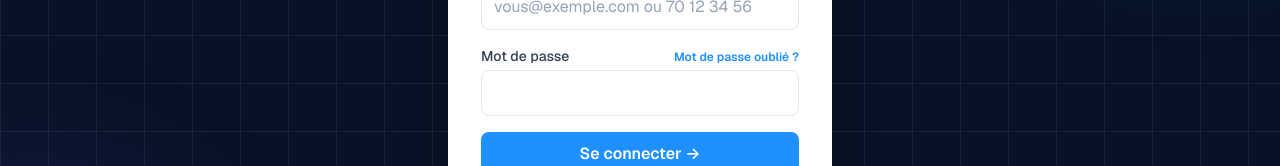
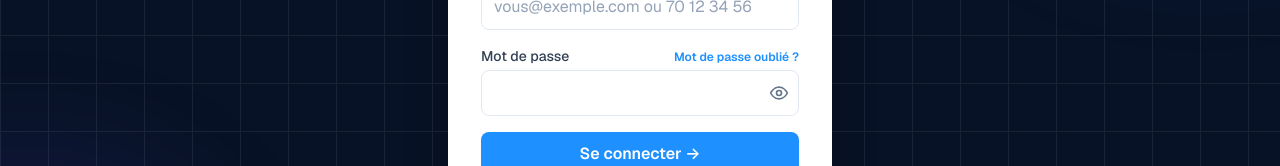
Before and after one commit to ShuyahBF/telecom-boutique, a React (Vite) app in the folder frontend/: page /connexion in a window 1280 px wide. Shown: the part 397-563 px from the top of the page. Built offline with nearby package versions, Linux system fonts and the light colour scheme; no server answers.

Commit message:
Champs mot de passe et code : bouton œil pour afficher ou masquer la saisie
Composant réutilisable ChampMotDePasse (bouton accessible au clavier, ne soumet
pas le formulaire, autoComplete d'origine conservé), utilisé pour tous les
champs mot de passe et code de l'application.

```diff
--- /dev/null
+++ b/frontend/src/components/ChampMotDePasse.jsx
@@ -0,0 +1,46 @@
+import { useState } from "react";
+
+// Champ de saisie SECRÈTE (mot de passe, code reçu) avec un bouton « œil »
+// pour afficher ou masquer ce qui est tapé. Chaque champ a son propre œil.
+//   - Toutes les propriétés habituelles d'un <input> sont transmises telles
+//     quelles (id, value, onChange, autoComplete, required, maxLength...).
+//   - visibleParDefaut : true pour un champ affiché en clair au départ
+//     (ex. mot de passe provisoire choisi par le DG, à recopier).
+//   - classeConteneur : classes du bloc qui entoure le champ (ex. « flex-1 »).
+//   - Le bouton est de type « button » : il ne soumet jamais le formulaire, et
+//     il est atteignable au clavier (Tab, puis Entrée ou Espace).
+export default function ChampMotDePasse({ className = "input", visibleParDefaut = false, classeConteneur = "", ...proprietes }) {
+  const [visible, setVisible] = useState(visibleParDefaut);
+  return (
+    <div className={`relative ${classeConteneur}`}>
+      <input {...proprietes} type={visible ? "text" : "password"} className={`${className} pr-11`} />
+      <button type="button" onClick={() => setVisible((v) => !v)}
+        aria-label={visible ? "Masquer le mot de passe" : "Afficher le mot de passe"}
+        title={visible ? "Masquer le mot de passe" : "Afficher le mot de passe"}
+        className="absolute inset-y-0 right-0 flex w-10 items-center justify-center rounded-r-lg text-gray-500 hover:text-primary focus:outline-none focus-visible:ring-2 focus-visible:ring-primary">
+        {visible ? <OeilBarre /> : <Oeil />}
+      </button>
+    </div>
+  );
+}
+
+// Icônes dessinées en SVG (aucune bibliothèque d'icônes dans le projet)
+function Oeil() {
+  return (
+    <svg viewBox="0 0 24 24" className="h-5 w-5" fill="none" stroke="currentColor" strokeWidth="2" strokeLinecap="round" strokeLinejoin="round" aria-hidden="true">
+      <path d="M2 12s3.5-7 10-7 10 7 10 7-3.5 7-10 7S2 12 2 12z" />
+      <circle cx="12" cy="12" r="3" />
+    </svg>
+  );
+}
+
+function OeilBarre() {
+  return (
+    <svg viewBox="0 0 24 24" className="h-5 w-5" fill="none" stroke="currentColor" strokeWidth="2" strokeLinecap="round" strokeLinejoin="round" aria-hidden="true">
+      <path d="M10.6 5.1A10.4 10.4 0 0 1 12 5c6.5 0 10 7 10 7a17.6 17.6 0 0 1-3.1 4.1" />
+      <path d="M6.6 6.6C3.9 8.4 2 12 2 12s3.5 7 10 7a9.7 9.7 0 0 0 5.4-1.6" />
+      <path d="M9.9 9.9a3 3 0 0 0 4.2 4.2" />
+      <path d="M2 2l20 20" />
+    </svg>
+  );
+}
--- a/frontend/src/pages/ChangerMotDePasse.jsx
+++ b/frontend/src/pages/ChangerMotDePasse.jsx
@@ -3,6 +3,7 @@ import { Navigate, useLocation, useNavigate } from "react-router-dom";
 import { useAuth } from "@/context/AuthContext";
 import { messageErreur } from "@/lib/api";
 import Chargement from "@/components/Chargement";
+import ChampMotDePasse from "@/components/ChampMotDePasse";
 
 // Changement de mot de passe : OBLIGATOIRE après un mot de passe provisoire
 // (reçu par e-mail/SMS ou donné par le DG), et possible à tout moment.
@@ -39,7 +40,7 @@ export default function ChangerMotDePasse() {
 
   const champ = (cle, libelle, autoComplete) => (
     <div><label className="label" htmlFor={cle}>{libelle}</label>
-      <input id={cle} className="input" type="password" required autoComplete={autoComplete}
+      <ChampMotDePasse id={cle} required autoComplete={autoComplete}
         value={form[cle]} onChange={(e) => setForm({ ...form, [cle]: e.target.value })} /></div>
   );
 
--- a/frontend/src/pages/Connexion.jsx
+++ b/frontend/src/pages/Connexion.jsx
@@ -5,6 +5,7 @@ import PoweredBySawali from "@/components/PoweredBySawali";
 import { LiensLegaux } from "@/components/PageLegale";
 import { useAuth } from "@/context/AuthContext";
 import { idBoutiqueMemorise, messageErreur } from "@/lib/api";
+import ChampMotDePasse from "@/components/ChampMotDePasse";
 
 // Connexion du personnel : ID BOUTIQUE (6 caractères, reçu à la création de la
 // boutique) + e-mail OU numéro de téléphone + mot de passe personnel. L'ID boutique est retenu pour
@@ -83,7 +84,7 @@ export default function Connexion() {
             {/* Réinitialisation par code reçu sur WhatsApp, SMS ou e-mail */}
             {!administrateur && <Link to="/mot-de-passe-oublie" className="text-xs font-semibold text-primary">Mot de passe oublié ?</Link>}
           </div>
-          <input id="mdp" className="input" type="password" autoComplete="current-password" required value={motDePasse} onChange={(e) => setMotDePasse(e.target.value)} /></div>
+          <ChampMotDePasse id="mdp" autoComplete="current-password" required value={motDePasse} onChange={(e) => setMotDePasse(e.target.value)} /></div>
         {erreur && <p className="rounded-lg bg-red-50 p-2 text-sm text-red-700">{erreur}</p>}
         <button className="btn-primary w-full" disabled={envoi}>{envoi ? "Connexion…" : "Se connecter →"}</button>
         <p className="text-center text-xs text-gray-500">Vous resterez connecté 30 jours sur cet appareil. Votre mot de passe n'y est jamais enregistré.</p>
--- a/frontend/src/pages/gestion/_atelier/ParamEquipe.jsx
+++ b/frontend/src/pages/gestion/_atelier/ParamEquipe.jsx
@@ -7,6 +7,7 @@ import Modal from "@/components/Modal";
 import { useToast } from "@/components/Toast";
 import { dateHeure } from "@/lib/format";
 import { Champ } from "./communs";
+import ChampMotDePasse from "@/components/ChampMotDePasse";
 
 // Canaux d'envoi des accès provisoires (WhatsApp en priorité, puis SMS, puis e-mail)
 const CANAUX = { WHATSAPP: "WhatsApp", SMS: "SMS", EMAIL: "e-mail" };
@@ -191,7 +192,7 @@ export default function ParamEquipe() {
             <Champ label="Nom complet"><input className="input" required minLength={2} value={ajout.nom} onChange={(e) => setAjout({ ...ajout, nom: e.target.value })} /></Champ>
             <Champ label="Téléphone (WhatsApp)" aide="Sert d'identifiant de connexion ; les accès y sont envoyés par WhatsApp (sinon par SMS)."><input className="input" type="tel" placeholder="70 12 34 56" value={ajout.telephone} onChange={(e) => setAjout({ ...ajout, telephone: e.target.value })} /></Champ>
             <Champ label="E-mail (facultatif si un téléphone est indiqué)"><input className="input" type="email" value={ajout.email} onChange={(e) => setAjout({ ...ajout, email: e.target.value })} /></Champ>
-            <Champ label="Mot de passe provisoire (facultatif)" aide="Laissez vide : un mot de passe provisoire est créé et envoyé à la personne avec l'ID boutique. Elle devra le changer à sa première connexion."><input className="input" type="text" minLength={8} autoComplete="new-password" value={ajout.mot_de_passe} onChange={(e) => setAjout({ ...ajout, mot_de_passe: e.target.value })} /></Champ>
+            <Champ label="Mot de passe provisoire (facultatif)" aide="Laissez vide : un mot de passe provisoire est créé et envoyé à la personne avec l'ID boutique. Elle devra le changer à sa première connexion."><ChampMotDePasse visibleParDefaut minLength={8} autoComplete="new-password" value={ajout.mot_de_passe} onChange={(e) => setAjout({ ...ajout, mot_de_passe: e.target.value })} /></Champ>
             <Champ label="Rôle">
               <select className="input" value={ajout.role} onChange={(e) => setAjout({ ...ajout, role: e.target.value })}>
                 {ROLES_BOUTIQUE.map(([r]) => <option key={r} value={r}>{ROLES[r]}</option>)}
@@ -236,7 +237,7 @@ export default function ParamEquipe() {
       <Modal ouvert={!!motDePasse} titre={`Nouveau mot de passe — ${motDePasse?.membre.nom || ""}`} onFermer={() => setMotDePasse(null)}>
         {motDePasse && (
           <form onSubmit={changerMotDePasse} className="space-y-3">
-            <Champ label="Nouveau mot de passe" aide="Provisoire (8 caractères minimum) : la personne devra le changer à sa prochaine connexion."><input className="input" type="text" required minLength={8} autoComplete="new-password" value={motDePasse.valeur} onChange={(e) => setMotDePasse({ ...motDePasse, valeur: e.target.value })} /></Champ>
+            <Champ label="Nouveau mot de passe" aide="Provisoire (8 caractères minimum) : la personne devra le changer à sa prochaine connexion."><ChampMotDePasse visibleParDefaut required minLength={8} autoComplete="new-password" value={motDePasse.valeur} onChange={(e) => setMotDePasse({ ...motDePasse, valeur: e.target.value })} /></Champ>
             <button className="btn-primary w-full">Enregistrer</button>
           </form>
         )}
--- a/frontend/src/pages/gestion/_atelier/ParamMessagerie.jsx
+++ b/frontend/src/pages/gestion/_atelier/ParamMessagerie.jsx
@@ -3,6 +3,7 @@ import { useAuth } from "@/context/AuthContext";
 import { apiClient, messageErreur } from "@/lib/api";
 import { useToast } from "@/components/Toast";
 import { Case, Champ } from "./communs";
+import ChampMotDePasse from "@/components/ChampMotDePasse";
 
 // Onglet « Messagerie (e-mails) » : réglages du serveur d'envoi (SMTP)
 // et envoi d'un e-mail de test.
@@ -69,7 +70,7 @@ export default function ParamMessagerie() {
         <Champ label="Port"><input className="input" type="number" min={1} max={65535} value={reglages.smtp_port} onChange={(e) => maj("smtp_port", e.target.value)} /></Champ>
         <Champ label="Utilisateur"><input className="input" maxLength={150} autoComplete="off" value={reglages.smtp_utilisateur} onChange={(e) => maj("smtp_utilisateur", e.target.value)} placeholder="votre.adresse@gmail.com" /></Champ>
         <Champ label="Mot de passe" aide={actuel.a_mot_de_passe ? "✔ Mot de passe enregistré. Laissez vide pour le conserver." : "Aucun mot de passe enregistré."}>
-          <input className="input" type="password" maxLength={150} autoComplete="new-password" value={reglages.smtp_mot_de_passe}
+          <ChampMotDePasse maxLength={150} autoComplete="new-password" value={reglages.smtp_mot_de_passe}
             onChange={(e) => maj("smtp_mot_de_passe", e.target.value)} placeholder={actuel.a_mot_de_passe ? "•••••••• (inchangé)" : ""} />
         </Champ>
         <Case label="STARTTLS (port 587)" checked={reglages.smtp_tls} onChange={(v) => maj("smtp_tls", v)} />
--- a/frontend/src/pages/plateforme/Parametres.jsx
+++ b/frontend/src/pages/plateforme/Parametres.jsx
@@ -4,6 +4,7 @@ import { useAuth } from "@/context/AuthContext";
 import Chargement from "@/components/Chargement";
 import { useToast } from "@/components/Toast";
 import { EnTetePlateforme } from "./_plateforme/composants";
+import ChampMotDePasse from "@/components/ChampMotDePasse";
 
 // Valeurs proposées quand rien n'est encore réglé (exemple : messagerie sawalismartsystems.com)
 const VIDE = {
@@ -140,7 +141,7 @@ export default function Parametres() {
                 {/* Mot de passe : jamais réaffiché ; vide = inchangé */}
                 <label>
                   <span className="label">Mot de passe</span>
-                  <input className="input" type="password" value={form.mot_de_passe} autoComplete="new-password"
+                  <ChampMotDePasse value={form.mot_de_passe} autoComplete="new-password"
                     placeholder={etat.a_mot_de_passe ? "•••••••• (laisser vide pour garder)" : "Mot de passe de la boîte"}
                     onChange={(e) => maj("mot_de_passe", e.target.value)} />
                 </label>
--- a/frontend/src/pages/plateforme/_plateforme/CreationBoutique.jsx
+++ b/frontend/src/pages/plateforme/_plateforme/CreationBoutique.jsx
@@ -7,6 +7,7 @@ import Modal from "@/components/Modal";
 import { useToast } from "@/components/Toast";
 import { Champ, ChampsIdentification, erreurCoordonnees, identificationVersApi, TitreSection } from "./composants";
 import { PAYS_DEFAUT } from "./outils";
+import ChampMotDePasse from "@/components/ChampMotDePasse";
 
 // Formulaire vierge
 const CREATION_VIDE = {
@@ -85,7 +86,7 @@ export default function CreationBoutique({ ouvert, onFermer, onCreee }) {
         </Champ>
         <Champ label="Mot de passe provisoire *" aide="8 caractères minimum ; à transmettre au DG, qui pourra le changer.">
           <div className="flex gap-2">
-            <input className="input font-mono" type="text" required minLength={8} autoComplete="new-password" value={f.dg_mot_de_passe} onChange={(e) => maj("dg_mot_de_passe", e.target.value)} />
+            <ChampMotDePasse classeConteneur="flex-1" visibleParDefaut className="input font-mono" required minLength={8} autoComplete="new-password" value={f.dg_mot_de_passe} onChange={(e) => maj("dg_mot_de_passe", e.target.value)} />
             <button type="button" className="btn-outline btn-sm shrink-0" title="Proposer un mot de passe" onClick={() => maj("dg_mot_de_passe", motDePasseAleatoire())}>🎲</button>
           </div>
         </Champ>
```
Also changed, not shown: frontend/src/pages/MonCompte.jsx (+4 -3 lines), frontend/src/pages/MotDePasseOublie.jsx (+4 -3 lines).
